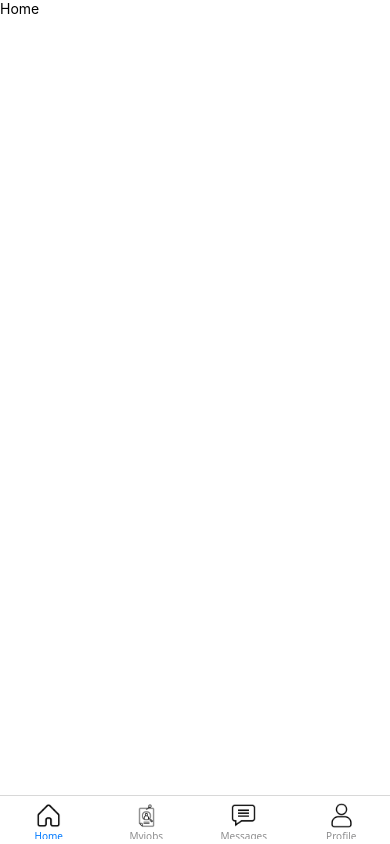
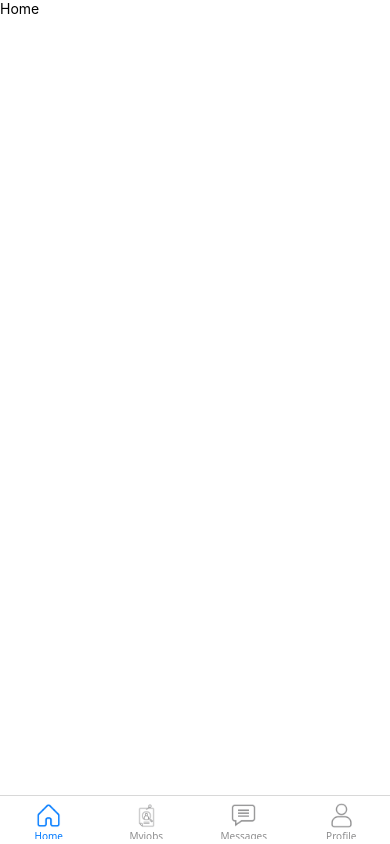
Before and after one commit to Mansoorali121/Inded-UI-React-native-Based-Mobile-App, a React Native app: screen / in a window 390 px wide. Built offline with nearby package versions, Linux system fonts and the light colour scheme.

Commit message:
`Updated tabBarIcon styles to include tintColor property`

```diff
--- a/src/navigation/MytabNavigation.js
+++ b/src/navigation/MytabNavigation.js
@@ -21,7 +21,7 @@ const MytabNavigation = () => {
             tabBarIcon: ({ size, color }) => {
               return (
                 <Image
-                  style={{ height: size, width: size }}
+                  style={{ height: size, width: size, tintColor:color }}
                   source={require('../assets/home.png')}
                 />
               );
@@ -36,7 +36,7 @@ const MytabNavigation = () => {
             tabBarIcon: ({ size, color }) => {
               return (
                 <Image
-                  style={{ height: size, width: size }}
+                  style={{ height: size, width: size, tintColor:color }}
                   source={require('../assets/job-advertisement.png')}
                 />
               );
@@ -52,7 +52,7 @@ const MytabNavigation = () => {
               return (
                 <Image
                   source={require('../assets/comment.png')}
-                  style={{ height: size, width: size }}
+                  style={{ height: size, width: size, tintColor:color }}
                 />
               );
             },
@@ -67,7 +67,7 @@ const MytabNavigation = () => {
               return (
                 <Image
                   source={require('../assets/user.png')}
-                  style={{ height: size, width: size }}
+                  style={{ height: size, width: size , tintColor:color}}
                 />
               );
             },
```
